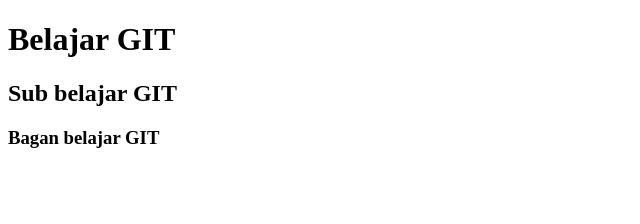
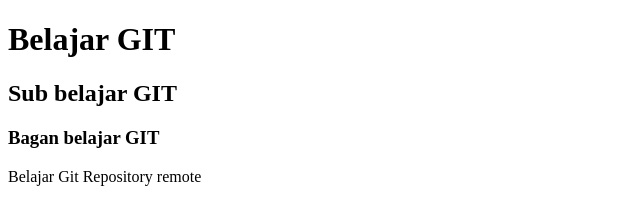
Before and after one commit to lilis-suryani/Belajar-git2, a plain HTML site: page index.html in a window 1280 px wide. Shown: the whole page, without its empty margins (0-640 px from the left). Drawn offline with Linux system fonts and the light colour scheme.

Commit message:
Belajar GIT remote repository

```diff
--- a/index.html
+++ b/index.html
@@ -9,5 +9,6 @@
 		<h1>Belajar GIT</h1>
 			<h2>Sub belajar GIT</h2>
 				<h3>Bagan belajar GIT</h3>
+				<p>Belajar Git Repository remote</p>
 	</body>
 </html>
```
